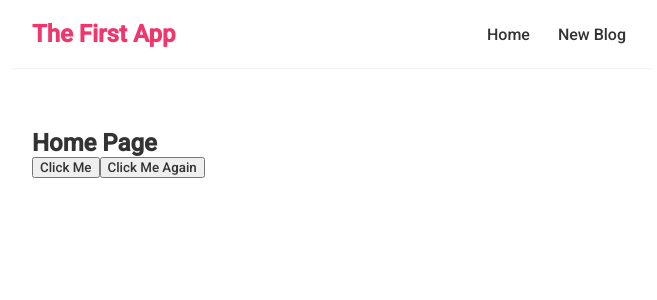
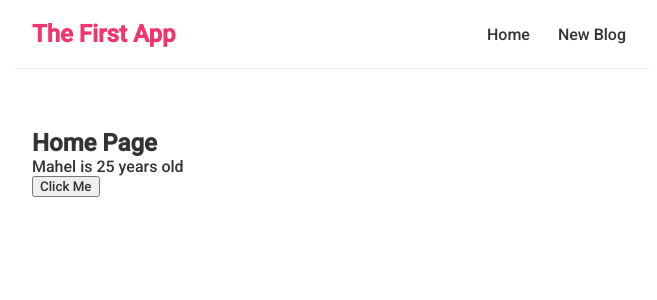
Before and after one commit to hasira09/ReactBasics, a React (Create React App) app in the folder firstapp/: page / in a window 1280 px wide. Shown: the top 300 px of the page, without its empty margins (308-965 px from the left). Built offline with nearby package versions, Linux system fonts and the light colour scheme.

Commit message:
Using States
Make features dynamic

```diff
--- a/firstapp/src/Home.js
+++ b/firstapp/src/Home.js
@@ -1,18 +1,20 @@
+import { useState } from "react";
+
 const Home = () => {
+    //let name = 'Hasira';
+    const [name, setName] = useState('Mahel');
+    const [age, setAge] = useState(25);
 
-    const handleClick = (e) => {
-        console.log('Hello, Hasira!', e);
-    }
-
-    const handleClickAgain = (name, e) => {
-        console.log('Hello ' + name, e.target);
+    const handleClick = () => {
+        setName('Umayanga');
+        setAge(23);
     }
 
     return (
         <div className="Home">
             <h2>Home Page</h2>
+            <p>{ name } is { age } years old</p>
             <button onClick={handleClick}>Click Me</button>
-            <button onClick={(e) => handleClickAgain('Tharushi', e)}>Click Me Again</button>
         </div>
     );
 }
--- a/firstapp/src/NavBar.js
+++ b/firstapp/src/NavBar.js
@@ -6,7 +6,7 @@
                 <a href="/">Home</a>
             <a href="/create" /* style={{
 
-                //Inline Styling
+                Inline Styling
 
                 color: "white",
                 backgroundColor: '#f1356d',
```
